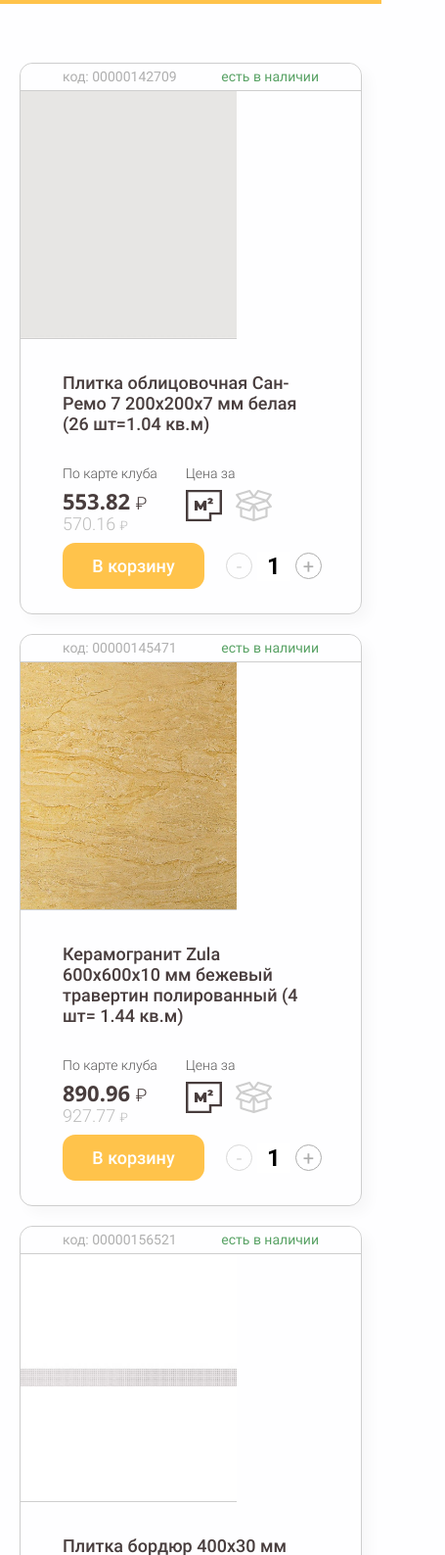
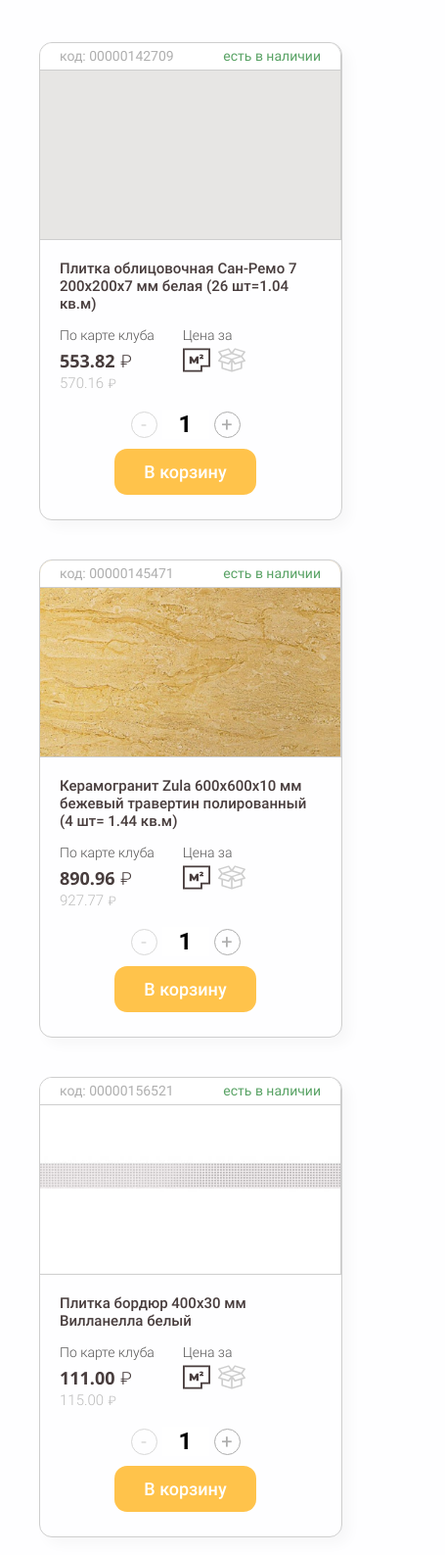
Before and after one commit to NikitaPO/test_task_gs, a website: page app/index.html in a window 390 px wide. Shown: the part 153-1740 px from the top of the page at 98% size, 455 px wide, since content can reach past the window. Drawn offline with nearby package versions, Linux system fonts and the light colour scheme; files that its build step writes are made by us from their sources.

Commit message:
added adaptivity

```diff
--- a/app/index.html
+++ b/app/index.html
@@ -5,7 +5,7 @@
     <meta http-equiv="X-UA-Compatible" content="IE=edge" />
     <meta name="viewport" content="width=device-width, initial-scale=1" />
 
-    <title>Напольные покрытия</title>
+    <title>Плитка</title>
 
     <link rel="icon" href="favicon.ico" type="image/x-icon" />
     <link rel="shortcut icon" href="favicon.ico" type="image/x-icon" />
@@ -14,7 +14,7 @@
   <body>
     <header class="header">
       <div class="container">
-        <h1 class="header_title">Напольные покрытия</h1>
+        <h1 class="header_title">Плитка</h1>
       </div>
     </header>
 
@@ -24,7 +24,8 @@
           <div class="product_cards">
             <!-- Product card -->
             <div class="product_card">
-              <div class="product_card-header product_card-container">
+              <div class="product_card-img-wrapper">
+                <div class="product_card-header">
                   <div class="product_card-code">
                     код: <span class="product_card-code-num">00000142709</span>
                   </div>
@@ -34,14 +35,14 @@
                     есть в наличии
                   </div>
                 </div>
-              <a class="product_card-img-wrapper" href="#">
+                <a class="product_card-img-link" href="#">
                   <img
                     class="product_card-img"
                     src="img/8b051a82-e051-11e4-afe5-00259036a192_220x220_1.jpg"
                     alt="Плитка облицовочная Сан-Ремо 7 200х200х7 мм белая (26 шт=1.04
                   кв.м)"
                 /></a>
-
+              </div>
               <div class="product_card-content">
                 <div class="product_card-container">
                   <a href="#" class="product_card-title">
@@ -90,17 +91,12 @@
                     </button>
                     <div class="product_card-counter">
                       <button
+                        disabled
                         class="product_card-control-btn product_card-btn--minus"
-                        disabled
                       >
                         -
                       </button>
-                      <input
-                        type="number"
-                        min="1"
-                        class="product_card-count"
-                        value="1"
-                      />
+                      <input class="product_card-count" value="1" />
                       <div class="product_card-count-popup">
                         <svg class="icon_info">
                           <use xlink:href="#icon_info"></use>
@@ -120,7 +116,8 @@
 
             <!-- Product card -->
             <div class="product_card">
-              <div class="product_card-header product_card-container">
+              <div class="product_card-img-wrapper">
+                <div class="product_card-header">
                   <div class="product_card-code">
                     код: <span class="product_card-code-num">00000145471</span>
                   </div>
@@ -130,14 +127,14 @@
                     есть в наличии
                   </div>
                 </div>
-              <a href="#">
+                <a class="product_card-img-link" href="#">
                   <img
                     class="product_card-img"
                     src="img/dded02e3-135e-11e5-b9a9-00259036a192_220x220_1.jpg"
-                  alt="Плитка облицовочная Сан-Ремо 7 200х200х7 мм белая (26 шт=1.04
-                  кв.м)"
+                    alt="Керамогранит Zula 600х600х10 мм бежевый травертин
+                    полированный (4 шт= 1.44 кв.м)"
                 /></a>
-
+              </div>
               <div class="product_card-content">
                 <div class="product_card-container">
                   <a href="#" class="product_card-title">
@@ -186,17 +183,12 @@
                     </button>
                     <div class="product_card-counter">
                       <button
+                        disabled
                         class="product_card-control-btn product_card-btn--minus"
-                        disabled
                       >
                         -
                       </button>
-                      <input
-                        type="number"
-                        min="1"
-                        class="product_card-count"
-                        value="1"
-                      />
+                      <input class="product_card-count" value="1" />
                       <div class="product_card-count-popup">
                         <svg class="icon_info">
                           <use xlink:href="#icon_info"></use>
@@ -216,7 +208,8 @@
 
             <!-- Product card -->
             <div class="product_card">
-              <div class="product_card-header product_card-container">
+              <div class="product_card-img-wrapper">
+                <div class="product_card-header">
                   <div class="product_card-code">
                     код: <span class="product_card-code-num">00000156521</span>
                   </div>
@@ -226,14 +219,13 @@
                     есть в наличии
                   </div>
                 </div>
-              <a class="product_card-img-wrapper" href="#">
+                <a class="product_card-img-link" href="#">
                   <img
                     class="product_card-img"
                     src="img/5a26045c-0a0c-11e6-bed3-00259036a192_220x220_1.jpg"
-                  alt="Плитка облицовочная Сан-Ремо 7 200х200х7 мм белая (26 шт=1.04
-                  кв.м)"
+                    alt="Плитка бордюр 400х30 мм Вилланелла белый"
                 /></a>
-
+              </div>
               <div class="product_card-content">
                 <div class="product_card-container">
                   <a href="#" class="product_card-title">
@@ -281,17 +273,12 @@
                     </button>
                     <div class="product_card-counter">
                       <button
+                        disabled
                         class="product_card-control-btn product_card-btn--minus"
-                        disabled
                       >
                         -
                       </button>
-                      <input
-                        type="number"
-                        min="1"
-                        class="product_card-count"
-                        value="1"
-                      />
+                      <input class="product_card-count" value="1" />
                       <div class="product_card-count-popup">
                         <svg class="icon_info">
                           <use xlink:href="#icon_info"></use>
@@ -311,7 +298,8 @@
 
             <!-- Product card -->
             <div class="product_card">
-              <div class="product_card-header product_card-container">
+              <div class="product_card-img-wrapper">
+                <div class="product_card-header">
                   <div class="product_card-code">
                     код: <span class="product_card-code-num">00000148058</span>
                   </div>
@@ -321,14 +309,14 @@
                     есть в наличии
                   </div>
                 </div>
-              <a class="product_card-img-wrapper" href="#">
+                <a class="product_card-img-link" href="#">
                   <img
                     class="product_card-img"
                     src="img/19d7362b-70d6-11e5-9d89-00259036a192_220x220_1.jpg"
                     alt="Плитка облицовочная Сан-Ремо 7 200х200х7 мм белая (26 шт=1.04
                   кв.м)"
                 /></a>
-
+              </div>
               <div class="product_card-content">
                 <div class="product_card-container">
                   <a href="#" class="product_card-title">
@@ -376,17 +364,12 @@
                     </button>
                     <div class="product_card-counter">
                       <button
+                        disabled
                         class="product_card-control-btn product_card-btn--minus"
-                        disabled
                       >
                         -
                       </button>
-                      <input
-                        type="number"
-                        min="1"
-                        class="product_card-count"
-                        value="1"
-                      />
+                      <input class="product_card-count" value="1" />
                       <div class="product_card-count-popup">
                         <svg class="icon_info">
                           <use xlink:href="#icon_info"></use>
@@ -406,7 +389,8 @@
 
             <!-- Product card -->
             <div class="product_card">
-              <div class="product_card-header product_card-container">
+              <div class="product_card-img-wrapper">
+                <div class="product_card-header">
                   <div class="product_card-code">
                     код: <span class="product_card-code-num">00000144103</span>
                   </div>
@@ -416,14 +400,14 @@
                     есть в наличии
                   </div>
                 </div>
-              <a class="product_card-img-wrapper" href="#">
+                <a class="product_card-img-link" href="#">
                   <img
                     class="product_card-img"
                     src="img/46751ca7-ecdd-11e4-afe5-00259036a192_220x220_1.jpg"
                     alt="Плитка облицовочная Сан-Ремо 7 200х200х7 мм белая (26 шт=1.04
                   кв.м)"
                 /></a>
-
+              </div>
               <div class="product_card-content">
                 <div class="product_card-container">
                   <a href="#" class="product_card-title">
@@ -472,17 +456,12 @@
                     </button>
                     <div class="product_card-counter">
                       <button
+                        disabled
                         class="product_card-control-btn product_card-btn--minus"
-                        disabled
                       >
                         -
                       </button>
-                      <input
-                        type="number"
-                        min="1"
-                        class="product_card-count"
-                        value="1"
-                      />
+                      <input class="product_card-count" value="1" />
                       <div class="product_card-count-popup">
                         <svg class="icon_info">
                           <use xlink:href="#icon_info"></use>
@@ -502,7 +481,8 @@
 
             <!-- Product card -->
             <div class="product_card">
-              <div class="product_card-header product_card-container">
+              <div class="product_card-img-wrapper">
+                <div class="product_card-header">
                   <div class="product_card-code">
                     код: <span class="product_card-code-num">00000146668</span>
                   </div>
@@ -512,14 +492,14 @@
                     есть в наличии
                   </div>
                 </div>
-              <a class="product_card-img-wrapper" href="#">
+                <a class="product_card-img-link" href="#">
                   <img
                     class="product_card-img"
                     src="img/1f2f144c-3fea-11e5-b9a9-00259036a192_220x220_1.jpg"
                     alt="Плитка облицовочная Сан-Ремо 7 200х200х7 мм белая (26 шт=1.04
                   кв.м)"
                 /></a>
-
+              </div>
               <div class="product_card-content">
                 <div class="product_card-container">
                   <a href="#" class="product_card-title">
@@ -530,11 +510,11 @@
                     <div class="product_card-price-block">
                       <div class="product_card-block-title">По карте клуба</div>
                       <div class="product_card-price-club">
-                        <span class="product_price-club">627.00</span>
+                        <span class="product_price-club">609.00</span>
                         <span class="product_card-currency"> ₽</span>
                       </div>
                       <div class="product_card-price">
-                        <span class="product_price">609.00</span>
+                        <span class="product_price">627.00</span>
                         <span class="product_card-currency"> ₽</span>
                       </div>
                     </div>
@@ -567,17 +547,12 @@
                     </button>
                     <div class="product_card-counter">
                       <button
+                        disabled
                         class="product_card-control-btn product_card-btn--minus"
-                        disabled
                       >
                         -
                       </button>
-                      <input
-                        type="number"
-                        min="1"
-                        class="product_card-count"
-                        value="1"
-                      />
+                      <input class="product_card-count" value="1" />
                       <div class="product_card-count-popup">
                         <svg class="icon_info">
                           <use xlink:href="#icon_info"></use>
@@ -597,7 +572,8 @@
 
             <!-- Product card -->
             <div class="product_card">
-              <div class="product_card-header product_card-container">
+              <div class="product_card-img-wrapper">
+                <div class="product_card-header">
                   <div class="product_card-code">
                     код: <span class="product_card-code-num">00000156497</span>
                   </div>
@@ -607,14 +583,14 @@
                     есть в наличии
                   </div>
                 </div>
-              <a class="product_card-img-wrapper" href="#">
+                <a class="product_card-img-link" href="#">
                   <img
                     class="product_card-img"
                     src="img/3236fe2d-09fe-11e6-bed3-00259036a192_220x220_1.jpg"
                     alt="Плитка облицовочная Сан-Ремо 7 200х200х7 мм белая (26 шт=1.04
                   кв.м)"
                 /></a>
-
+              </div>
               <div class="product_card-content">
                 <div class="product_card-container">
                   <a href="#" class="product_card-title">
@@ -663,17 +639,12 @@
                     </button>
                     <div class="product_card-counter">
                       <button
+                        disabled
                         class="product_card-control-btn product_card-btn--minus"
-                        disabled
                       >
                         -
                       </button>
-                      <input
-                        type="number"
-                        min="1"
-                        class="product_card-count"
-                        value="1"
-                      />
+                      <input class="product_card-count" value="1" />
                       <div class="product_card-count-popup">
                         <svg class="icon_info">
                           <use xlink:href="#icon_info"></use>
@@ -693,7 +664,8 @@
 
             <!-- Product card -->
             <div class="product_card">
-              <div class="product_card-header product_card-container">
+              <div class="product_card-img-wrapper">
+                <div class="product_card-header">
                   <div class="product_card-code">
                     код: <span class="product_card-code-num">00000152640</span>
                   </div>
@@ -703,13 +675,13 @@
                     есть в наличии
                   </div>
                 </div>
-              <a class="product_card-img-wrapper" href="#">
+                <a class="product_card-img-link" href="#">
                   <img
                     class="product_card-img"
                     src="img/da280b42-a23c-11e5-bed3-00259036a192_220x220_1.jpg"
                     alt="Плитка облицовочная 200х300х7 мм Каррара светло-палевая ЛАЙТ (18 шт = 1,08 кв.м)"
                 /></a>
-
+              </div>
               <div class="product_card-content">
                 <div class="product_card-container">
                   <a href="#" class="product_card-title">
@@ -758,17 +730,12 @@
                     </button>
                     <div class="product_card-counter">
                       <button
+                        disabled
                         class="product_card-control-btn product_card-btn--minus"
-                        disabled
                       >
                         -
                       </button>
-                      <input
-                        type="number"
-                        min="1"
-                        class="product_card-count"
-                        value="1"
-                      />
+                      <input class="product_card-count" value="1" />
                       <div class="product_card-count-popup">
                         <svg class="icon_info">
                           <use xlink:href="#icon_info"></use>
--- a/app/scss/_media.scss
+++ b/app/scss/_media.scss
@@ -1,2 +1,140 @@
-@media screen and (max-width: 1200px) {
+@media (max-width: 1600px) {
+  .product_cards {
+    max-width: 1300px;
+    justify-content: center;
+  }
+
+  .product_card {
+    margin: 20px;
+  }
 }
+
+@media (max-width: 1260px) {
+  .product_cards {
+    max-width: 1000px;
+    margin: 0 auto;
+  }
+
+  .product_card-img-wrapper {
+    position: relative;
+    overflow: hidden;
+    border-radius: 13px 0 0 13px;
+    max-width: 400px;
+    width: 100%;
+    border-right: 1px solid #cecece;
+  }
+
+  .product_card-header {
+    position: absolute;
+    border-radius: 0;
+    background-color: #fff;
+  }
+
+  .product_card {
+    max-width: none;
+    width: 100%;
+    display: flex;
+    justify-content: space-between;
+    padding-bottom: 0;
+  }
+
+  .product_card-img {
+    border: none;
+  }
+
+  .product_card-content {
+    width: 100%;
+  }
+
+  .product_card-btn-add {
+    order: 1;
+    margin-left: 20px;
+  }
+}
+
+@media (max-width: 780px) {
+  .product_card {
+    max-width: 400px;
+    display: block;
+  }
+
+  .product_card-blocks {
+    padding-bottom: 100px;
+  }
+
+  .product_card-img-wrapper {
+    border-radius: 13px 13px 0 0;
+    border-bottom: 1px solid #cecece;
+  }
+
+  .product_card-btn-add {
+    order: 0;
+    margin-left: 0;
+  }
+
+  .product_card-img-link {
+    height: 250px;
+  }
+}
+
+@media (max-width: 430px) {
+  .product_card-container,
+  .product_card-header {
+    padding-right: 20px;
+    padding-left: 20px;
+  }
+
+  .product_card-btns {
+    padding-right: 20px;
+  }
+
+  .product_price-club {
+    font-size: 18px;
+  }
+
+  .product_price {
+    font-size: 15px;
+  }
+
+  .product_price-type-btn .product_price-type-icon {
+    height: 25px;
+    width: 28px;
+  }
+
+  .product_price-type-btn + .product_price-type-btn {
+    margin-left: 5px;
+  }
+
+  .product_card-title {
+    padding-top: 20px;
+    padding-bottom: 15px;
+    font-size: 15px;
+  }
+
+  .product_card-block-title {
+    margin-bottom: 5px;
+  }
+
+  .product_card-img-link {
+    height: 200px;
+  }
+
+  .product_card-blocks {
+    padding-bottom: 130px;
+  }
+
+  .product_card-btns {
+    justify-content: center;
+    flex-wrap: wrap-reverse;
+  }
+
+  .product_card-btn-add {
+    margin-top: 10px;
+    margin-right: 0;
+  }
+
+  .product_card-counter {
+    width: 100%;
+    justify-content: center;
+  }
+}
--- a/app/scss/style.scss
+++ b/app/scss/style.scss
@@ -20,6 +20,8 @@
 
 .product_cards {
   display: flex;
+  margin: 0 auto;
+  width: 100%;
   flex-wrap: wrap;
   justify-content: space-between;
 }
@@ -52,7 +54,6 @@
 .product_card-container {
   padding-left: 43px;
   padding-right: 43px;
-  padding-bottom: 50px;
   margin: 0 auto;
 }
 
@@ -61,6 +62,8 @@
   display: flex;
   justify-content: space-between;
   width: 100%;
+  padding-left: 43px;
+  padding-right: 43px;
   background-color: rgba(255, 255, 255, 0.7);
   padding-top: 6px;
   padding-bottom: 6px;
@@ -88,10 +91,15 @@
   }
 }
 
+.product_card-img-link {
+  display: block;
+  height: 350px;
+}
+
 .product_card-img {
   object-fit: cover;
+  height: 100%;
   width: 100%;
-  height: 253px;
   border-bottom: 1px solid #cecece;
 }
 
@@ -103,6 +111,7 @@
 
 .product_card-blocks {
   display: flex;
+  padding-bottom: 70px;
 }
 
 .product_card-block-title {
@@ -226,7 +235,7 @@
   margin-left: 5px;
   margin-right: 5px;
   text-align: center;
-  width: 100%;
+  width: 48px;
 
   &:hover + .product_card-count-popup {
     opacity: 1;
--- a/gulpfile.js
+++ b/gulpfile.js
@@ -7,6 +7,7 @@ const autoprefixer = require("gulp-autoprefixer");
 const imagemin = require("gulp-imagemin");
 const webp = require("gulp-webp");
 const del = require("del");
+const sourcemaps = require("gulp-sourcemaps");
 
 function browsersync() {
   browserSync.init({
@@ -46,14 +47,17 @@ function images() {
 
 function scripts() {
   return src(["app/js/index.js"])
+    .pipe(sourcemaps.init())
     .pipe(concat("index.min.js"))
     .pipe(uglify())
+    .pipe(sourcemaps.write("../maps"))
     .pipe(dest("app/js/"))
     .pipe(browserSync.stream());
 }
 
 function styles() {
   return src("app/scss/style.scss")
+    .pipe(sourcemaps.init())
     .pipe(concat("style.min.css"))
     .pipe(scss({ outputStyle: "compressed" }).on("error", scss.logError))
     .pipe(
@@ -62,6 +66,7 @@ function styles() {
         grid: true,
       })
     )
+    .pipe(sourcemaps.write("../maps"))
     .pipe(dest("app/css/"))
     .pipe(browserSync.stream());
 }
--- a/package.json
+++ b/package.json
@@ -21,6 +21,7 @@
     "gulp-concat": "^2.6.1",
     "gulp-imagemin": "^7.1.0",
     "gulp-sass": "^4.1.0",
+    "gulp-sourcemaps": "^3.0.0",
     "gulp-uglify-es": "^2.0.0",
     "gulp-webp": "^4.0.1"
   },
```
Also changed, not shown: app/js/index.min.js, 2 other files. Lines whose indentation alone changed are shown as unchanged.
